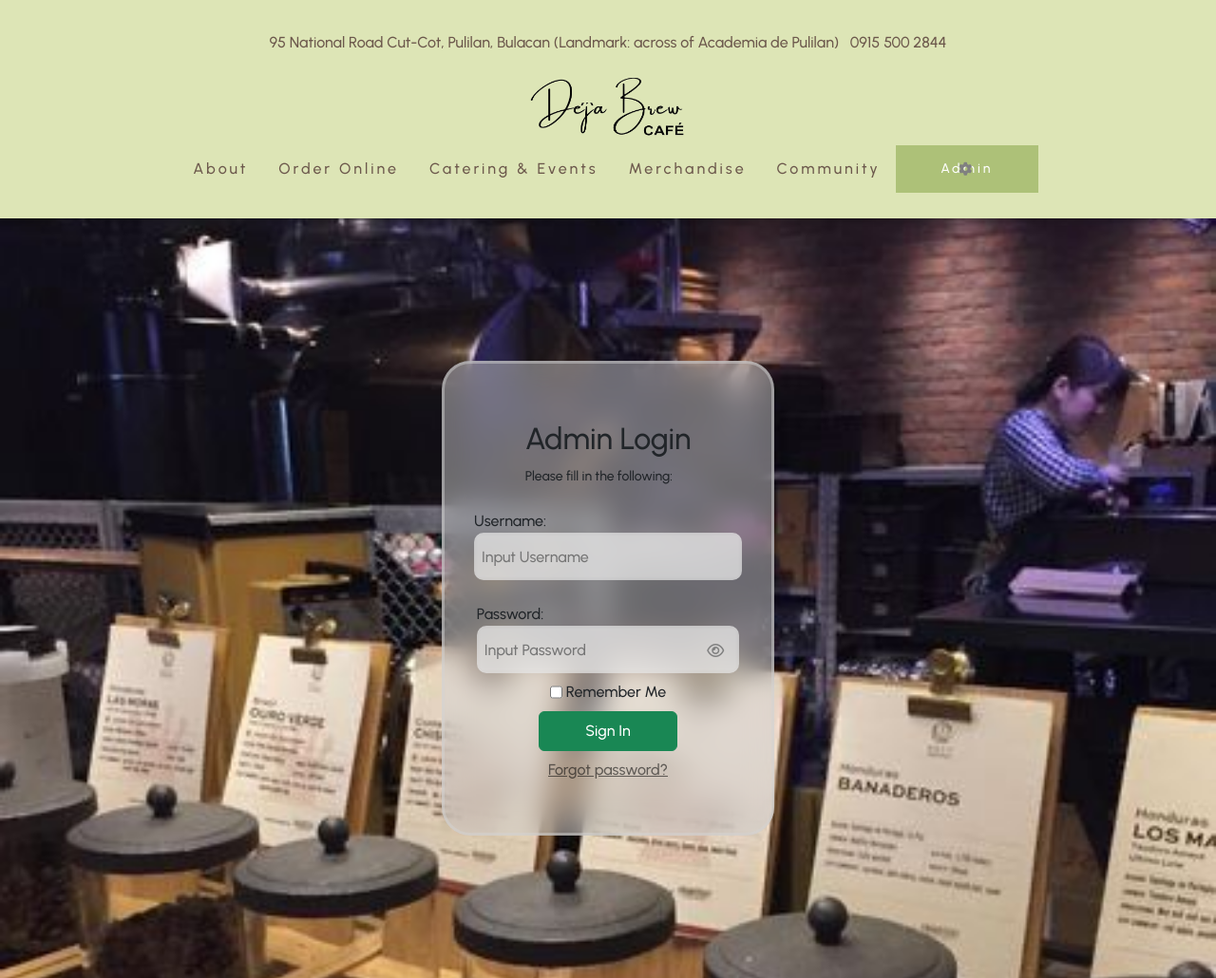
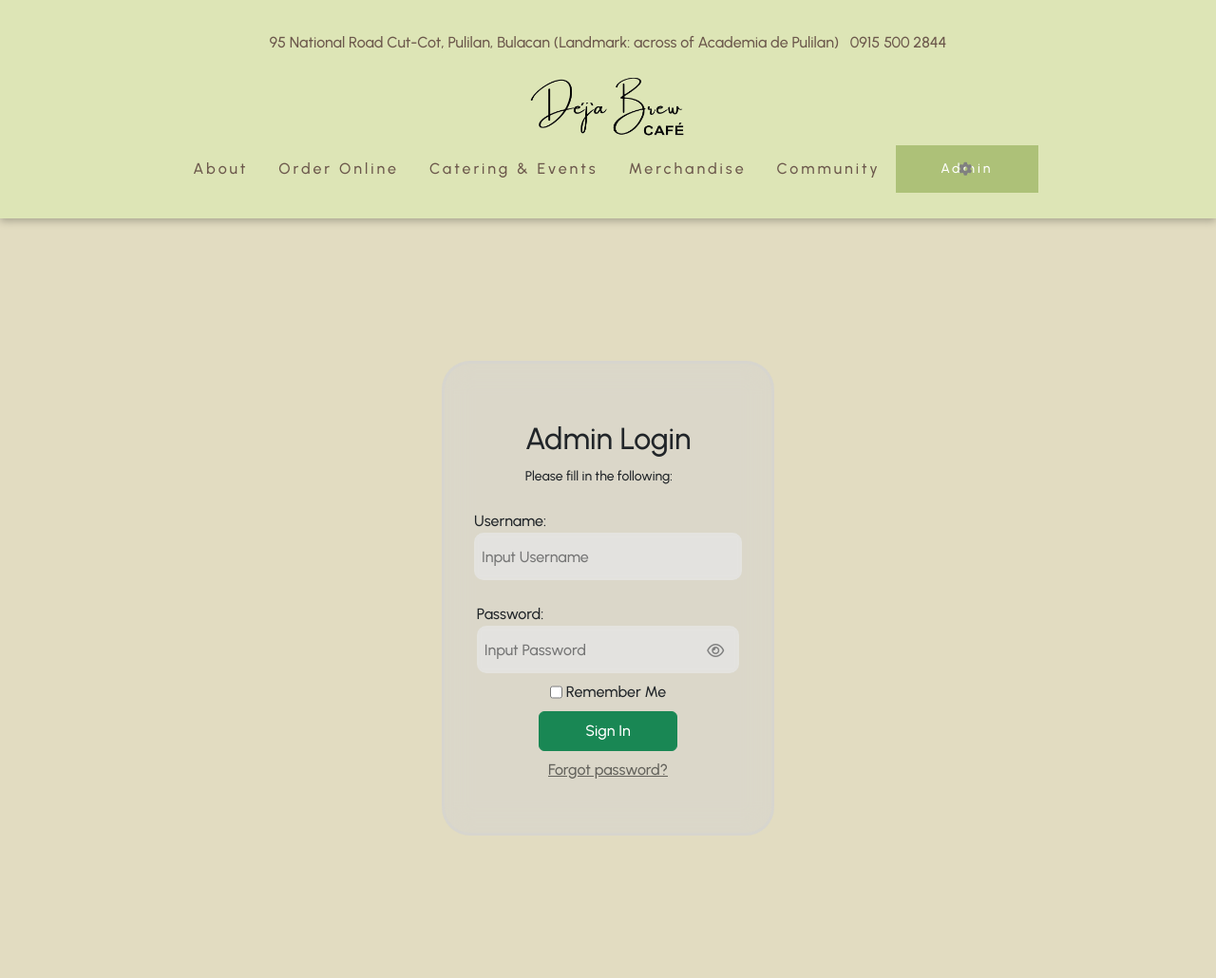
Before and after one commit to miketabingo09/MP2-group7-, a plain HTML site: page login.html in a window 1280 px wide. Shown: the whole page at 95% size. Drawn offline with nearby package versions, Linux system fonts and the light colour scheme.

Commit message:
fixed background pictures

```diff
--- a/assets/css/bookingform.css
+++ b/assets/css/bookingform.css
@@ -36,7 +36,7 @@ input, select, textarea {
     display: contents;
 }
 .background {
-    background-image: url(../images/wedding4.jpg);
+    background-color: rgb(226,220,193);
 }
 .container-fluid {
     background-color: rgba(223, 223, 223, 0.558);
--- a/assets/css/login.css
+++ b/assets/css/login.css
@@ -9,11 +9,7 @@
     box-sizing: border-box;
 }
 body {
-    background: url("/assets/images/coffeeeeee.jpg");
-    background-size: cover;
-    background-position: center;
-    background-repeat: no-repeat;
-    background-attachment: fixed;
+   background-color: rgb(226,220,193);
 }
 .container {
     display: flex;
```
